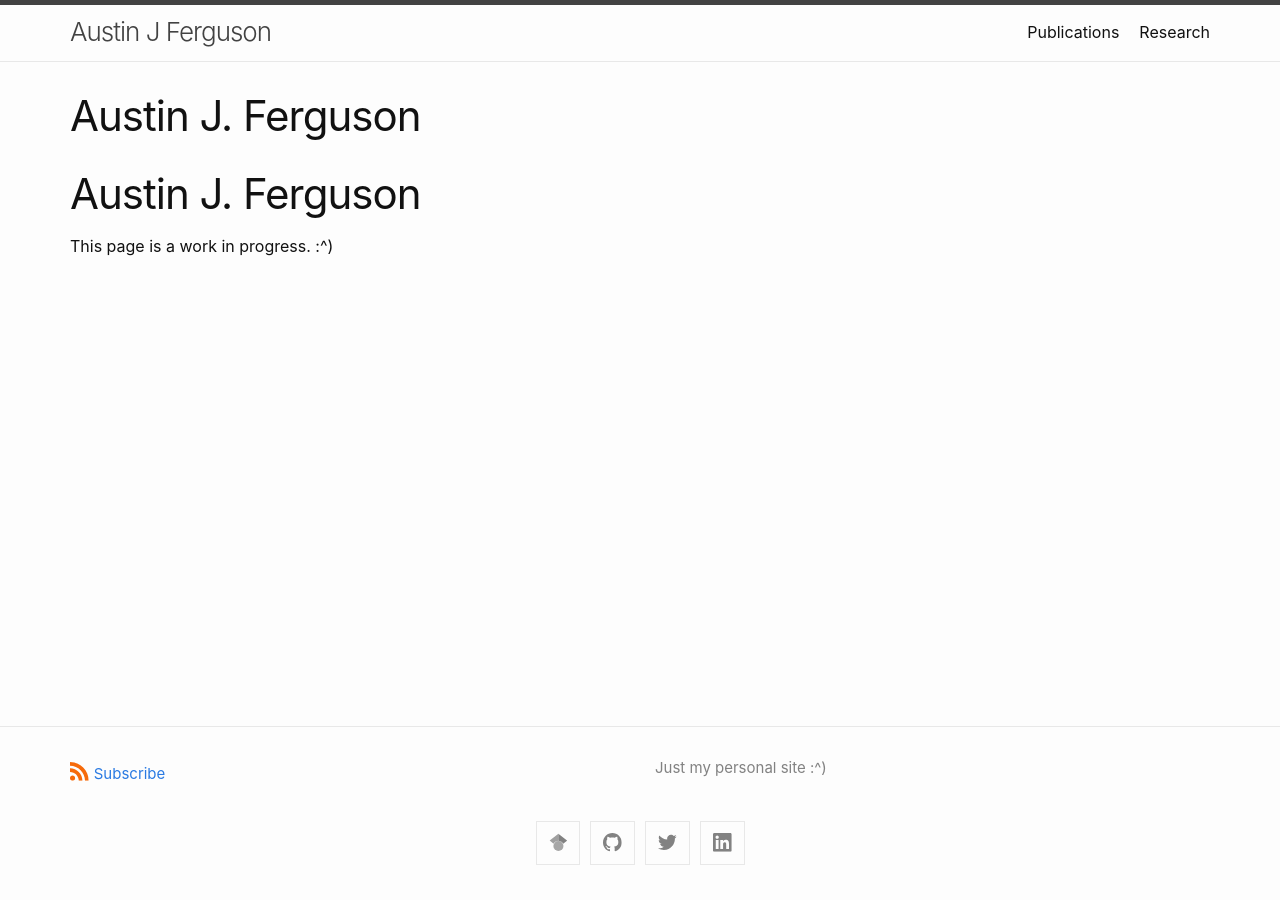
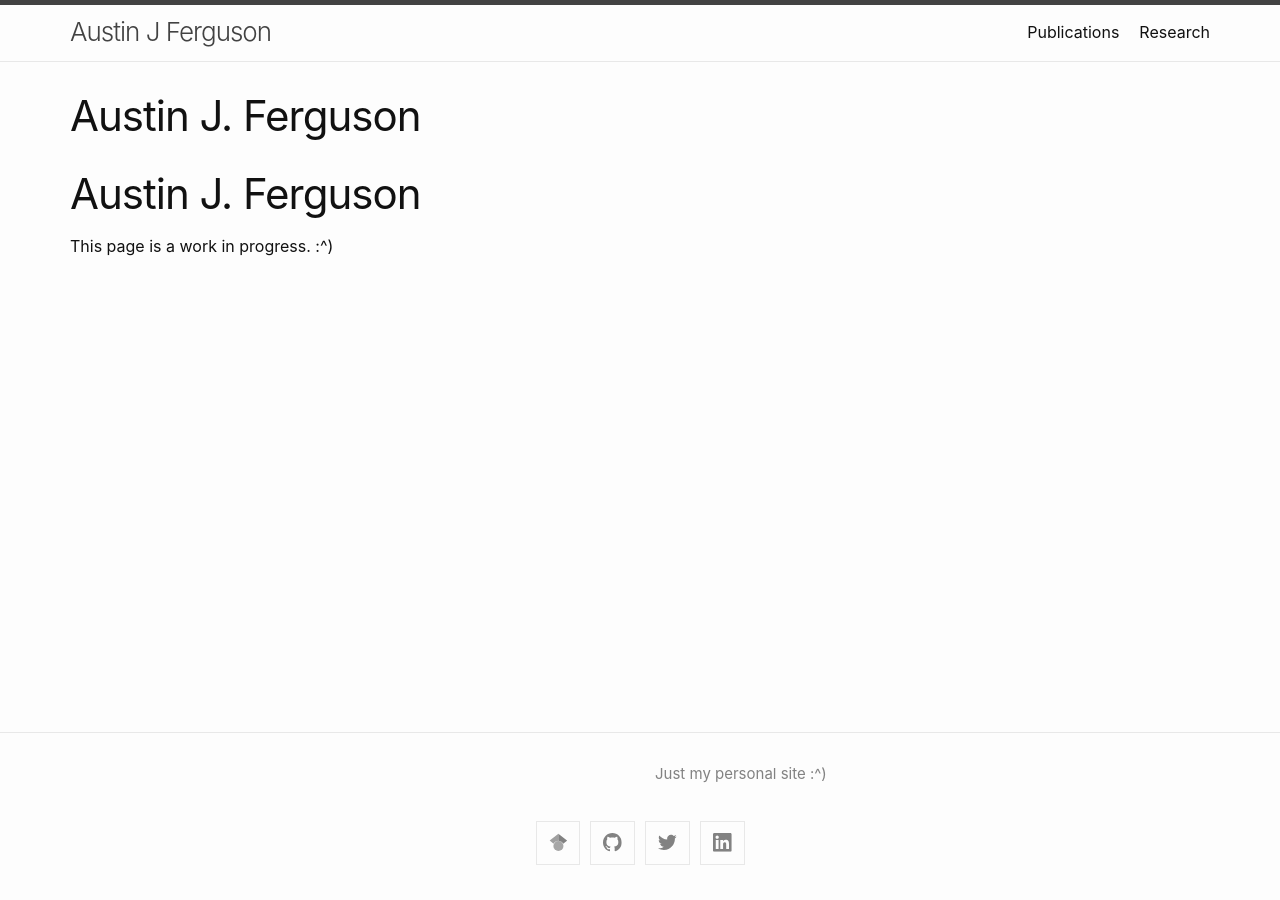
Before and after one commit to FergusonAJ/fergusonaj.github.io, a Jekyll site: the page built from index.md, in a window 1280 px wide. Built offline with Jekyll 4.4.1, drawn with Linux system fonts in a browser that asks for light colours; our own code applies the rules of GitHub Pages for plain Markdown files.

Commit message:
Remove RSS subscribe from footer

```diff
--- a/_includes/footer.html
+++ b/_includes/footer.html
@@ -5,13 +5,6 @@
 
     <div class="footer-col-wrapper">
       <div class="footer-col">
-        <p class="feed-subscribe">
-          <a href="{{ site.feed.path | default: 'feed.xml' | absolute_url }}">
-            <svg class="svg-icon orange">
-              <use xlink:href="{{ 'assets/minima-social-icons.svg#rss' }}"></use>
-            </svg><span>Subscribe</span>
-          </a>
-        </p>
       {%- if site.author %}
         <ul class="contact-list">
           {% if site.author.name -%}
```
